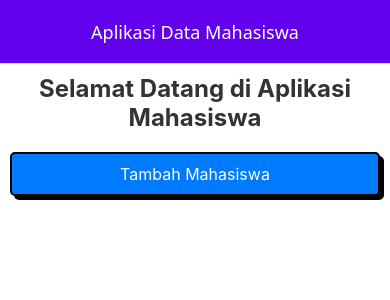
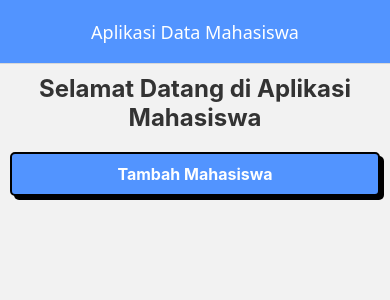
Before and after one commit to Gefila/tugas-bootcamp, a React Native app: screen /Home in a window 390 px wide. Shown: the top 300 px of the page. Built offline with nearby package versions, Linux system fonts and the light colour scheme.

Commit message:
feat: update color scheme and improve button styles across components

```diff
--- a/App.jsx
+++ b/App.jsx
@@ -16,7 +16,7 @@ function RootStack() {
           title: 'Aplikasi Data Mahasiswa',
           headerTitleAlign: 'center',
           headerTintColor: '#fff',
-          headerStyle: {backgroundColor: '#6200ee'},
+          headerStyle: {backgroundColor: '#5294ff'},
         }}
       />
       <Stack.Screen
@@ -27,7 +27,7 @@ function RootStack() {
           animation: 'slide_from_right',
           headerTitleAlign: 'center',
           headerTintColor: '#fff',
-          headerStyle: {backgroundColor: '#6200ee'},
+          headerStyle: {backgroundColor: '#5294ff'},
         })}
       />
     </Stack.Navigator>
--- a/src/components/Mahasiswa.jsx
+++ b/src/components/Mahasiswa.jsx
@@ -1,4 +1,4 @@
-import { useNavigation } from '@react-navigation/native';
+import {useNavigation} from '@react-navigation/native';
 import {Button, Image, StyleSheet, Text, View} from 'react-native';
 
 export default function Mahasiswa({data, onDeleteMahasiswa}) {
@@ -16,14 +16,22 @@ export default function Mahasiswa({data, onDeleteMahasiswa}) {
           </View>
         </View>
         <Text style={styles.nim}>{nim}</Text>
-        <Text style={{marginBottom: 20}}>{jurusan}</Text>
+        <Text>{jurusan}</Text>
+        <Text style={{marginBottom: 13}}>
+          {jenisKelamin}
+        </Text>
       </View>
       <View style={styles.actionButtons}>
-        <Button title="Edit" onPress={() => navigation.navigate('FormMahasiswa', {
-          name: 'Edit Mahasiswa',
-          data: {id, nama, nim, jurusan, angkatan, jenisKelamin},
-          state: 'edit',
-        })} />
+        <Button
+          title="Edit"
+          onPress={() =>
+            navigation.navigate('FormMahasiswa', {
+              name: 'Edit Mahasiswa',
+              data: {id, nama, nim, jurusan, angkatan, jenisKelamin},
+              state: 'edit',
+            })
+          }
+        />
         <Button
           title="Hapus"
           onPress={() => onDeleteMahasiswa(id)}
@@ -36,7 +44,7 @@ export default function Mahasiswa({data, onDeleteMahasiswa}) {
 
 const styles = StyleSheet.create({
   card: {
-    backgroundColor: 'white',
+    backgroundColor: '#dcebfe',
     padding: 10,
     marginVertical: 5,
     borderRadius: 5,
@@ -60,7 +68,7 @@ const styles = StyleSheet.create({
     fontWeight: 'bold',
   },
   cardAngkatan: {
-    backgroundColor: '#007BFF',
+    backgroundColor: '#5294ff',
     padding: 5,
     borderRadius: 3,
     marginTop: 5,
--- a/src/screen/FormMahasiswa.jsx
+++ b/src/screen/FormMahasiswa.jsx
@@ -168,7 +168,7 @@ const styles = StyleSheet.create({
   button: {
     marginTop: 10,
     padding: 10,
-    backgroundColor: '#007BFF',
+    backgroundColor: '#5294ff',
     borderRadius: 5,
     width: '100%',
     boxShadow: '4px 4px 0px rgb(0, 0, 0)',
@@ -178,6 +178,7 @@ const styles = StyleSheet.create({
     color: '#fff',
     textAlign: 'center',
     fontSize: 16,
+    fontWeight: 'bold',
   },
   label: {
     fontSize: 16,
--- a/src/screen/Home.jsx
+++ b/src/screen/Home.jsx
@@ -49,7 +49,7 @@ export default function Home() {
 const styles = StyleSheet.create({
   background: {
     flex: 1,
-    backgroundColor: '#fff',
+    backgroundColor: '##dcebfe',
   },
   container: {
     alignItems: 'center',
@@ -69,7 +69,7 @@ const styles = StyleSheet.create({
   button: {
     marginTop: 20,
     padding: 10,
-    backgroundColor: '#007BFF',
+    backgroundColor: '#5294ff',
     borderRadius: 5,
     width: '100%',
     boxShadow: '4px 4px 0px rgb(0, 0, 0)',
@@ -79,5 +79,6 @@ const styles = StyleSheet.create({
     color: '#fff',
     textAlign: 'center',
     fontSize: 16,
+    fontWeight: 'bold',
   },
 });
```
